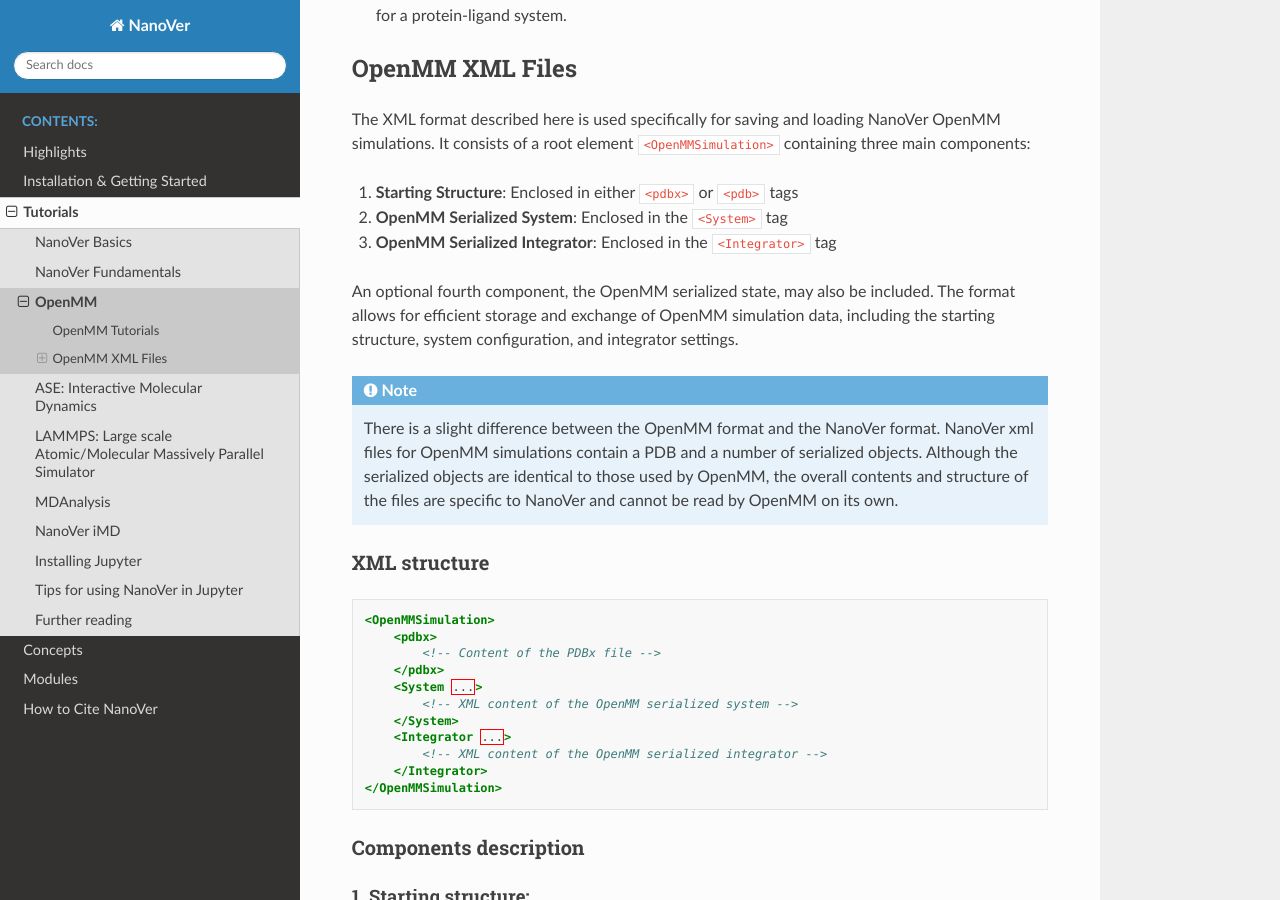
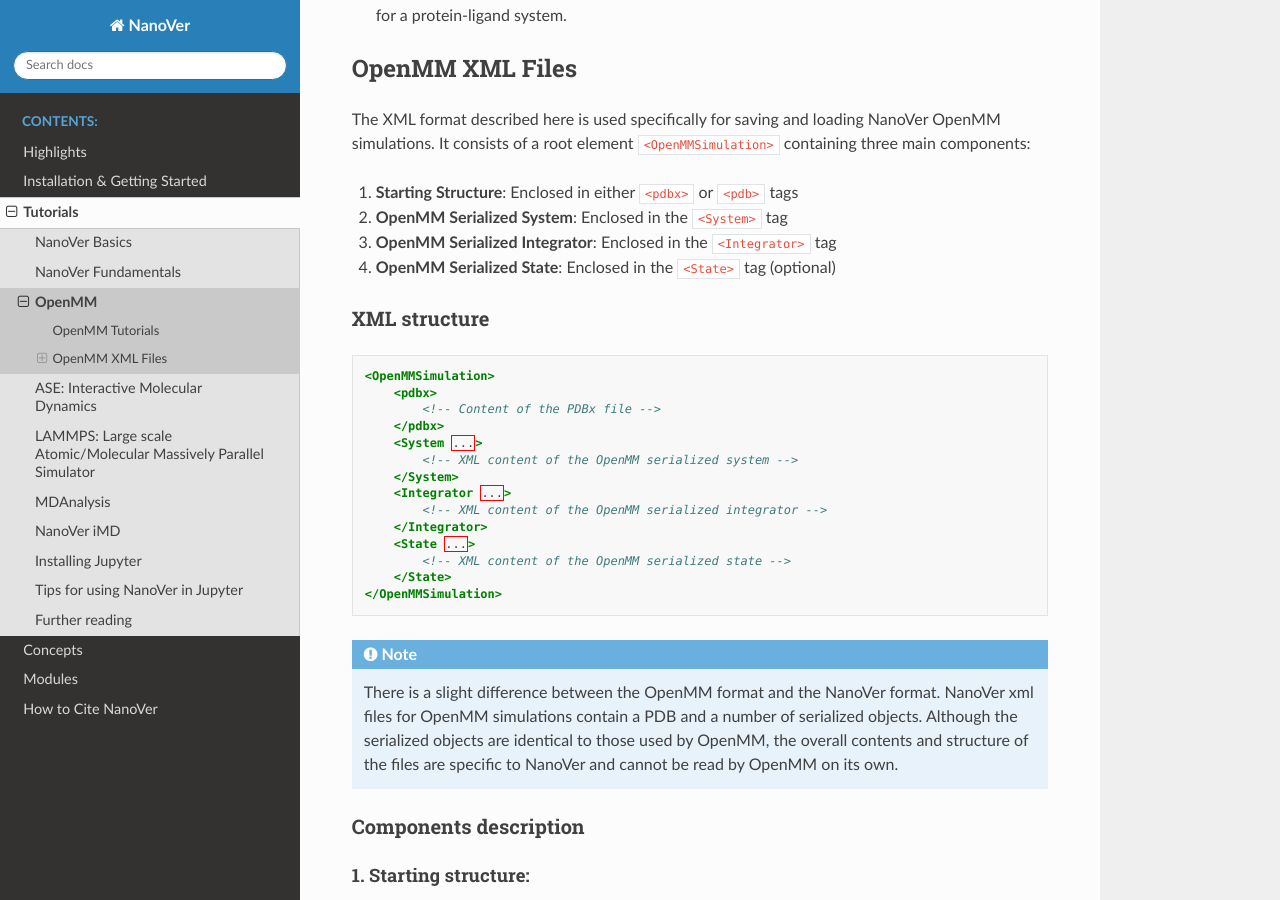
Before and after one commit to IRL2/nanover-docs, a Sphinx documentation site: the page built from source/tutorials/openmm.rst, in a window 1280 px wide and 900 px high, scrolled down 728 px. Built offline with Sphinx 7.4.7 and the Read the Docs theme 3.1.0, drawn with Linux system fonts in a browser that asks for light colours; pages that are not in the unit, such as notebooks, are missing from menus; the version number could not be read and is left out; some of the changed text lies outside the part shown.

Commit message:
added serialized state and refactored document

```diff
--- a/source/tutorials/openmm.rst
+++ b/source/tutorials/openmm.rst
@@ -33,14 +33,7 @@
 1. **Starting Structure**: Enclosed in either ``<pdbx>`` or ``<pdb>`` tags
 2. **OpenMM Serialized System**: Enclosed in the ``<System>`` tag
 3. **OpenMM Serialized Integrator**: Enclosed in the ``<Integrator>`` tag
-
-An optional fourth component, the OpenMM serialized state, may also be included.
-The format allows for efficient storage and exchange of OpenMM simulation data, including the starting structure, system configuration, and integrator settings.
-
-.. note::
-    There is a slight difference between the OpenMM format and the NanoVer format.
-    NanoVer xml files for OpenMM simulations contain a PDB and a number of serialized objects.
-    Although the serialized objects are identical to those used by OpenMM, the overall contents and structure of the files are specific to NanoVer and cannot be read by OpenMM on its own.
+4. **OpenMM Serialized State**: Enclosed in the ``<State>`` tag (optional)
 
 XML structure
 -------------
@@ -57,7 +50,16 @@
         <Integrator ...>
             <!-- XML content of the OpenMM serialized integrator -->
         </Integrator>
+        <State ...>
+            <!-- XML content of the OpenMM serialized state -->
+        </State>
     </OpenMMSimulation>
+
+.. note::
+    There is a slight difference between the OpenMM format and the NanoVer format.
+    NanoVer xml files for OpenMM simulations contain a PDB and a number of serialized objects.
+    Although the serialized objects are identical to those used by OpenMM, the overall contents and structure of the files are specific to NanoVer and cannot be read by OpenMM on its own.
+
 
 Components description
 ----------------------
@@ -114,14 +116,25 @@
 
 More details on integrators can be found `here <http://docs.openmm.org/latest/userguide/theory/04_integrators.html>`_.
 
+4. **OpenMM serialized state**:
+^^^^^^^^^^^^^^^^^^^^^^^^^^^^^^^
+
+The ``<State>`` tag contains the serialized state of the simulation, including:
+
+- Particle velocities ``<Velocities>``
+- Adjustable parameters that have been defined by Force objects in the System ``<Parameters>``
+- Periodic box vectors (if periodic boundary conditions are used) ``<PeriodicBoxVectors>``
+- Integrator parameters ``<IntegratorParameters>``
+
 Usage
 -----
 
-The :mod:`nanover.openmm.serializer` module provides the ``serialize_simulation`` and ``deserialize_simulation`` functions which allow saving and loading OpenMM simulations to/from XML files. The serialization captures the complete simulation state including:
+The :mod:`nanover.openmm.serializer` module provides the ``serialize_simulation`` and ``deserialize_simulation`` functions which allow saving and loading OpenMM simulations to/from XML files. The serialization captures by default the complete simulation including:
 
 - Structure coordinates and topology (as PDBx/PDB)
 - OpenMM System definition
 - Integrator configuration
+- Serialized state (optional)
 
 Serializing a simulation
 ^^^^^^^^^^^^^^^^^^^^^^^^
@@ -132,6 +145,10 @@
 
     with open("sim.xml", "w") as f:
         f.write(xml_string)
+
+The ``serialize_simulation`` function accepts optional arguments:
+
+- ``save_state``: Whether to include the serialized state in the XML (default: ``False``)
 
 Deserializing a simulation
 ^^^^^^^^^^^^^^^^^^^^^^^^^^
@@ -145,7 +162,7 @@
 
 - ``imd_force``: A CustomExternalForce for interactive molecular dynamics
 - ``platform_name``: The OpenMM platform to use (e.g. "CUDA", "OpenCL")
-
+- ``ignore_state``: Whether to ignore the serialized state in the XML (default: ``False``)
 For example::
 
     simulation = nanover.openmm.serializer.deserialize_simulation(
```
